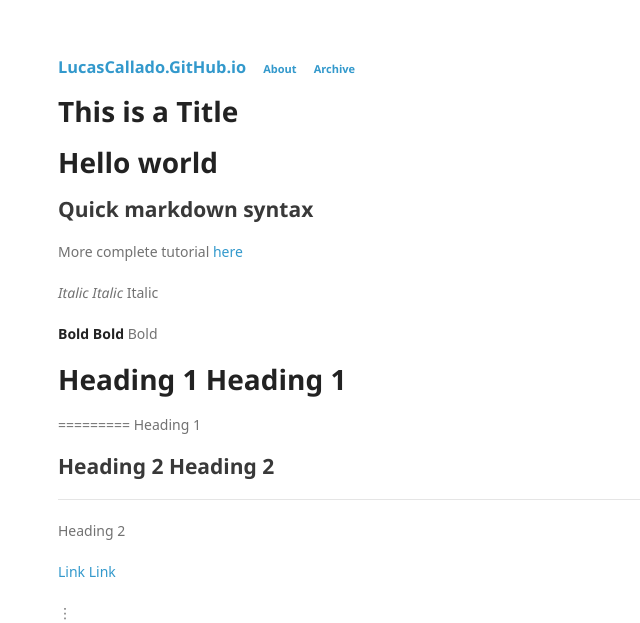
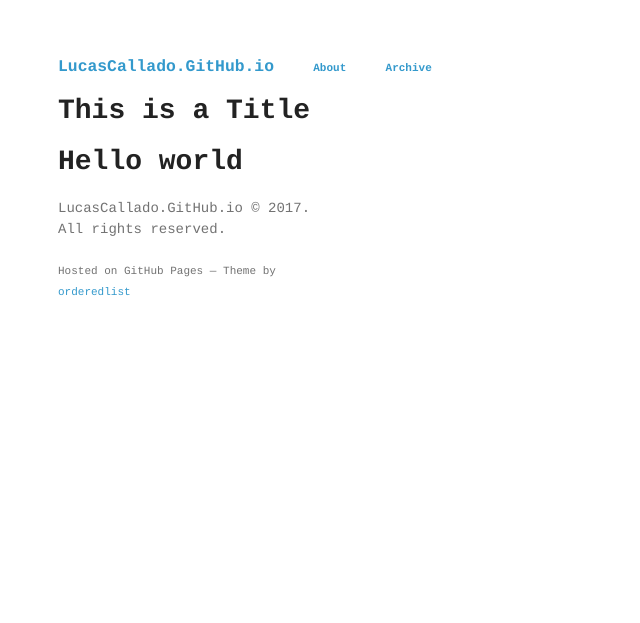
Before and after one commit to lucascallado/lucascallado.github.io, a Jekyll site: the page built from _posts/2016-2-20-Hello-World.md, in a window 1280 px wide. Shown: the top 623 px of the page, without its empty margins (0-640 px from the left). Built offline with Jekyll 4.4.1, drawn with Linux system fonts in a browser that asks for light colours; some web fonts are replaced; Markdown is read by kramdown in place of the engine named in the settings; comment, search, counter and statistics services are not loaded; some of the changed text lies outside the part shown; grey boxes are pictures that could not be loaded.

Commit message:
fix markdown engine - kramdown

````diff
--- a/_config.yml
+++ b/_config.yml
@@ -20,7 +20,7 @@
 # markdown: rdiscount
 #markdown: kramdown
 # Dependencies
-markdown:         redcarpet
+markdown:         kramdown
 pygments:         true
 
 # How many articles do you wish to appear on the front page:
--- a/_posts/2016-2-20-Hello-World.md
+++ b/_posts/2016-2-20-Hello-World.md
@@ -5,80 +5,3 @@
 ---
 
 # Hello world
-
-## Quick markdown syntax
-
-More complete tutorial [here](/2016/02/18/MarkDown-Cheatsheet/)
-
-*Italic*	_Italic_	Italic
-
-**Bold**	__Bold__	Bold
-
-# Heading 1	Heading 1
-
-=========
-Heading 1
-
-## Heading 2	Heading 2
-
----------
-Heading 2
-
-[Link](http://a.com)	[Link][1]
-
-⋮
-
-[1]: http://b.org	Link
-![Image](http://url/a.png)	![Image][1]
-
-⋮
-
-[1]: http://url/b.jpg	Markdown
-
-> Blockquote
-
-Blockquote
-
-* List
-* List
-* List
-
-- List
-- List
-- List
-
-List
-List
-List
-
-1. One
-2. Two
-3. Three
-
-1) One
-2) Two
-3) Three
-
-One
-Two
-Three
-Horizontal Rule
-
----	Horizontal Rule
-
-***	Horizontal Rule
-
-`Inline code` with backticks	 	Inline code with backticks
-```
-
-# code block
-print '3 backticks or'
-print 'indent 4 spaces'
-
-```	····# code block
-····print '3 backticks or'
-····print 'indent 4 spaces'
-
-# code block
-print '3 backticks or'
-print 'indent 4 spaces'
--- a/stylesheets/styles.css
+++ b/stylesheets/styles.css
@@ -1,63 +1,7 @@
-@font-face {
-  font-family: 'Noto Sans';
-  font-weight: 400;
-  font-style: normal;
-  src: url('../fonts/Noto-Sans-regular/Noto-Sans-regular.eot');
-  src: url('../fonts/Noto-Sans-regular/Noto-Sans-regular.eot?#iefix') format('embedded-opentype'),
-       local('Noto Sans'),
-       local('Noto-Sans-regular'),
-       url('../fonts/Noto-Sans-regular/Noto-Sans-regular.woff2') format('woff2'),
-       url('../fonts/Noto-Sans-regular/Noto-Sans-regular.woff') format('woff'),
-       url('../fonts/Noto-Sans-regular/Noto-Sans-regular.ttf') format('truetype'),
-       url('../fonts/Noto-Sans-regular/Noto-Sans-regular.svg#NotoSans') format('svg');
-}
-
-@font-face {
-  font-family: 'Noto Sans';
-  font-weight: 700;
-  font-style: normal;
-  src: url('../fonts/Noto-Sans-700/Noto-Sans-700.eot');
-  src: url('../fonts/Noto-Sans-700/Noto-Sans-700.eot?#iefix') format('embedded-opentype'),
-       local('Noto Sans Bold'),
-       local('Noto-Sans-700'),
-       url('../fonts/Noto-Sans-700/Noto-Sans-700.woff2') format('woff2'),
-       url('../fonts/Noto-Sans-700/Noto-Sans-700.woff') format('woff'),
-       url('../fonts/Noto-Sans-700/Noto-Sans-700.ttf') format('truetype'),
-       url('../fonts/Noto-Sans-700/Noto-Sans-700.svg#NotoSans') format('svg');
-}
-
-@font-face {
-  font-family: 'Noto Sans';
-  font-weight: 400;
-  font-style: italic;
-  src: url('../fonts/Noto-Sans-italic/Noto-Sans-italic.eot');
-  src: url('../fonts/Noto-Sans-italic/Noto-Sans-italic.eot?#iefix') format('embedded-opentype'),
-       local('Noto Sans Italic'),
-       local('Noto-Sans-italic'),
-       url('../fonts/Noto-Sans-italic/Noto-Sans-italic.woff2') format('woff2'),
-       url('../fonts/Noto-Sans-italic/Noto-Sans-italic.woff') format('woff'),
-       url('../fonts/Noto-Sans-italic/Noto-Sans-italic.ttf') format('truetype'),
-       url('../fonts/Noto-Sans-italic/Noto-Sans-italic.svg#NotoSans') format('svg');
-}
-
-@font-face {
-  font-family: 'Noto Sans';
-  font-weight: 700;
-  font-style: italic;
-  src: url('../fonts/Noto-Sans-700italic/Noto-Sans-700italic.eot');
-  src: url('../fonts/Noto-Sans-700italic/Noto-Sans-700italic.eot?#iefix') format('embedded-opentype'),
-       local('Noto Sans Bold Italic'),
-       local('Noto-Sans-700italic'),
-       url('../fonts/Noto-Sans-700italic/Noto-Sans-700italic.woff2') format('woff2'),
-       url('../fonts/Noto-Sans-700italic/Noto-Sans-700italic.woff') format('woff'),
-       url('../fonts/Noto-Sans-700italic/Noto-Sans-700italic.ttf') format('truetype'),
-       url('../fonts/Noto-Sans-700italic/Noto-Sans-700italic.svg#NotoSans') format('svg');
-}
-
 body {
   background-color: #fff;
   padding:50px;
-  font: 14px/1.5 "Noto Sans", "Helvetica Neue", Helvetica, Arial, sans-serif;
+  font: 14px/1.5 Courier, Helvetica, Arial, sans-serif;
   color:#727272;
   font-weight:400;
 }
@@ -160,7 +104,6 @@
 header {
   width:270px;
   float:left;
-  position:fixed;
   -webkit-font-smoothing:subpixel-antialiased;
 }
 
@@ -243,7 +186,6 @@
 footer {
   width:270px;
   float:left;
-  position:fixed;
   bottom:50px;
   -webkit-font-smoothing:subpixel-antialiased;
 }
````
